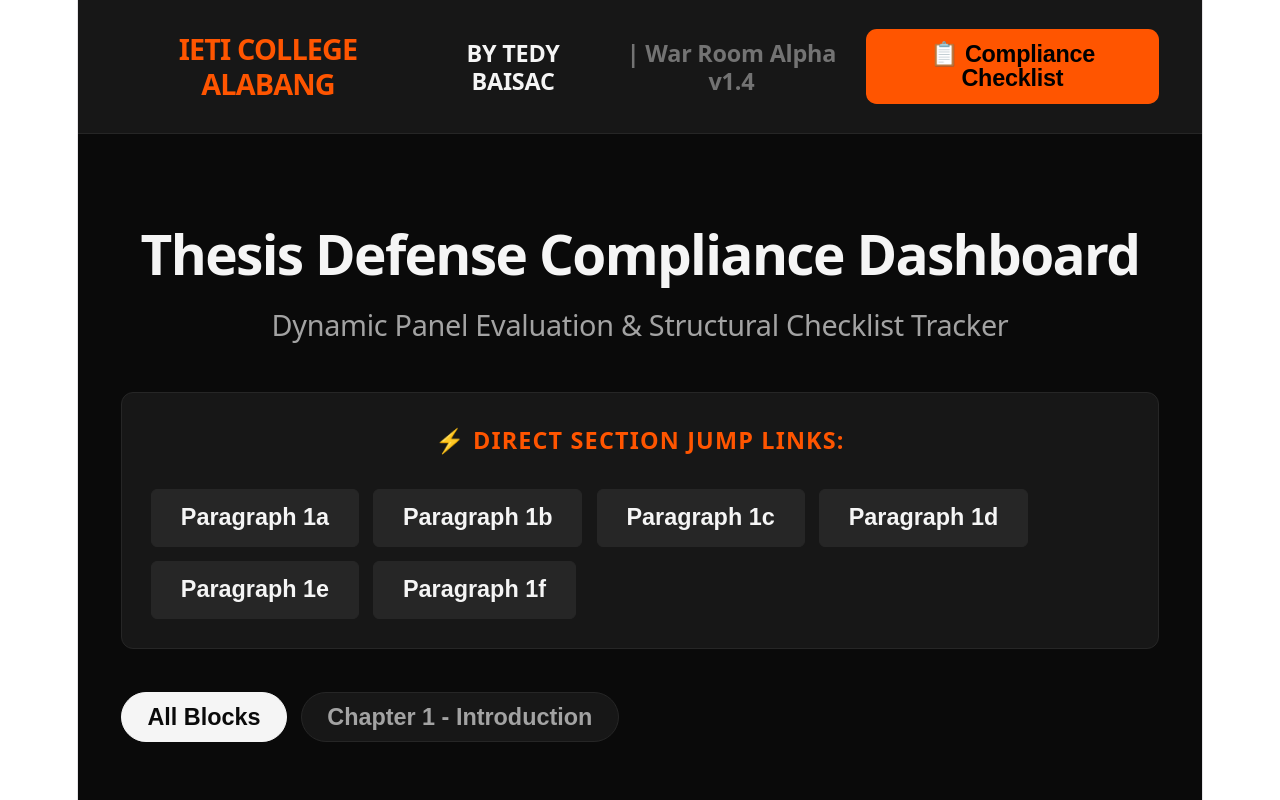
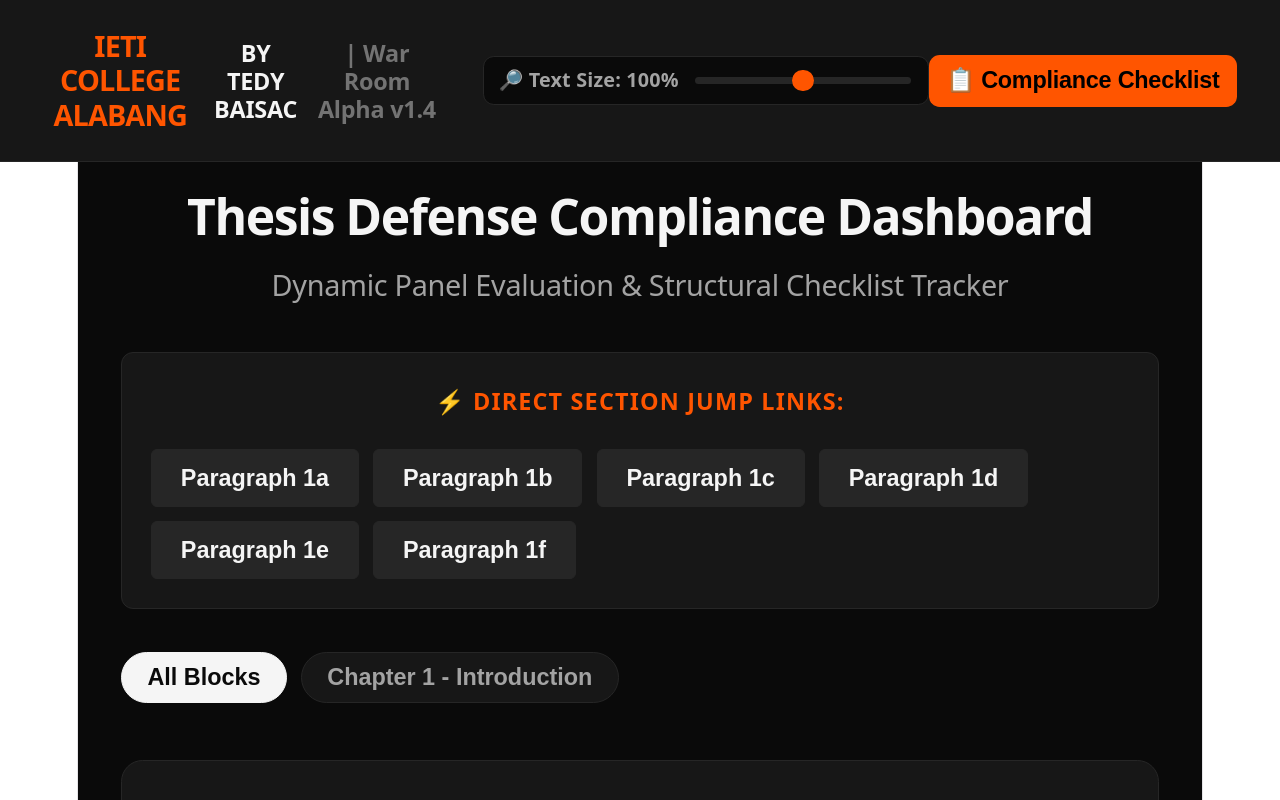
Before and after one commit to tedds9/thesis-dashboard, a React (Vite) app: page / in a window 1280 px wide. Shown: the top 800 px of the page. Built offline with nearby package versions, Linux system fonts and the light colour scheme.

Commit message:
Replace resizer buttons with a fluid range scale slider widget console

```diff
--- a/src/components/MainHub.css
+++ b/src/components/MainHub.css
@@ -1,33 +1,49 @@
 /* --- MOBILE FIRST DEFAULT LAYOUT --- */
 .hub-wrapper {
+  --text-zoom-multiplier: 1;
   min-height: 100vh;
   display: flex;
   flex-direction: column;
   background-color: var(--neutral-950);
   font-family: var(--font-main);
+  font-size: calc(1rem * var(--text-zoom-multiplier));
   line-height: var(--lh-body);
+  padding-top: 11.5rem; /* Balanced depth allowance clearance */
 }
 
 .hub-navigation-bar {
   background-color: var(--neutral-900);
   border-bottom: 1px solid var(--neutral-800);
-  padding: var(--space-sm);
-  display: grid; /* FIXED: Changes layout wrapper to grid layout matching your buttons */
-  grid-template-columns: 1fr auto;
-  gap: var(--space-xs);
+  padding: var(--space-xs) var(--space-sm);
+  display: flex;
+  justify-content: space-between;
   align-items: center;
-  position: sticky;
+  position: fixed;
   top: 0;
+  left: 0;
+  right: 0;
   z-index: 100;
+  transition: transform var(--transition-smooth);
+  transform: translateY(0);
+}
+
+.hub-navigation-bar.hub-hidden {
+  transform: translateY(-100%);
+}
+
+.hub-brand-group {
+  display: flex;
+  flex-direction: column;
+  gap: 0.6rem;
+  flex: 1;
 }
 
 .hub-brand {
   font-size: var(--fs-md);
   font-weight: var(--fw-display);
   color: var(--orange-500);
-  line-height: var(--lh-display); /* FIXED: Gives clearance space so titles don't touch */
+  line-height: var(--lh-display);
   letter-spacing: var(--ls-display);
-  display: block; /* FIXED: Allows content to separate into cleaner stacked layouts on mobile */
 }
 
 .hub-researcher-tag {
@@ -36,28 +52,74 @@
   font-size: var(--fs-sm);
   text-transform: uppercase;
   letter-spacing: var(--ls-compact);
-  display: block; /* FIXED: Prevents crowding by dropping to its own clean row lines on phone views */
-  margin-top: 0.2rem;
+  display: block;
+  margin-top: 0.1rem;
 }
 
 .hub-version-tag {
   color: var(--neutral-500);
   font-size: var(--fs-sm);
   letter-spacing: var(--ls-compact);
-  display: block; /* FIXED: Isolates version badge element from getting pushed into tags */
-  margin-top: 0.2rem;
+  display: block;
+  margin-top: 0.1rem;
+}
+
+/* 🎚️ Modernized Slider Interface Panel */
+.text-slider-container {
+  display: flex;
+  align-items: center;
+  gap: 0.8rem;
+  background-color: var(--neutral-950);
+  padding: 0.4rem 0.8rem;
+  border-radius: 0.6rem;
+  border: 1px solid var(--neutral-800);
+  width: fit-content;
+  max-width: 100%;
+}
+
+.slider-label {
+  font-size: 1.1rem;
+  font-weight: 700;
+  color: var(--neutral-400);
+  white-space: nowrap;
+}
+
+.hub-zoom-slider {
+  -webkit-appearance: none;
+  appearance: none;
+  width: 9rem;
+  height: 0.4rem;
+  background: var(--neutral-800);
+  border-radius: 999px;
+  outline: none;
+  cursor: pointer;
+}
+
+.hub-zoom-slider::-webkit-slider-thumb {
+  -webkit-appearance: none;
+  appearance: none;
+  width: 1.2rem;
+  height: 1.2rem;
+  border-radius: 50%;
+  background: var(--orange-500);
+  transition: transform 100ms ease;
+}
+.hub-zoom-slider::-webkit-slider-thumb:hover {
+  transform: scale(1.2);
 }
 
 .hub-tabs {
   display: flex;
   gap: var(--space-xs);
+  align-self: flex-start;
+  margin-top: 0.4rem;
 }
 
 .hub-tab-btn {
   background: transparent;
   border: none;
   color: var(--neutral-400);
-  padding: var(--space-xs) calc(var(--space-xs) * 1.5);
+  padding: var(--space-xs) calc(var(--space-xs) * 1.2);
   font-size: var(--fs-sm);
   font-weight: var(--fw-semi);
   cursor: pointer;
@@ -65,11 +127,6 @@
   line-height: var(--lh-compact);
   letter-spacing: var(--ls-compact);
   transition: var(--transition-smooth);
-}
-
-.hub-tab-btn:hover {
-  color: var(--neutral-100);
-  background-color: var(--neutral-800);
 }
 
 .hub-tab-btn.hub-active {
@@ -80,13 +137,13 @@
 
 .hub-viewport-header {
   text-align: center;
-  padding: var(--space-xl) var(--space-sm) 0 var(--space-sm);
+  padding: var(--space-md) var(--space-sm) 0 var(--space-sm);
   width: 100%;
   box-sizing: border-box;
 }
 
 .hub-viewport-header h1 {
-  font-size: calc(var(--fs-lg) + 1.2vw);
+  font-size: calc((var(--fs-lg) + 0.8vw) * var(--text-zoom-multiplier));
   font-weight: var(--fw-display);
   line-height: var(--lh-display);
   letter-spacing: var(--ls-display);
@@ -96,7 +153,7 @@
 
 .hub-viewport-header p {
   color: var(--neutral-400);
-  font-size: var(--fs-sm);
+  font-size: calc(var(--fs-sm) * var(--text-zoom-multiplier));
   margin-top: var(--space-xs);
   line-height: var(--lh-body);
   letter-spacing: var(--ls-compact);
@@ -111,36 +168,40 @@
   box-sizing: border-box;
 }
 
-.error {
-  color: #ef4444;
-  font-weight: var(--fw-display);
-  text-align: center;
-  padding: var(--space-md);
-}
+.error { color: #ef4444; font-weight: var(--fw-display); text-align: center; padding: var(--space-md); }
 
 /* --- 🖥️ DESKTOP SCALE RESPONSIVE MEDIA OVERRIDE --- */
 @media screen and (min-width: 48rem) {
+  .hub-wrapper {
+    padding-top: 8rem;
+  }
   .hub-navigation-bar {
     padding: var(--space-sm) var(--space-md);
-    display: flex; /* FIXED: Switches back to horizontal layout on larger laptop screens */
-    justify-content: space-between;
   }
-
+  .hub-brand-group {
+    flex-direction: row;
+    align-items: center;
+    gap: var(--space-md);
+  }
   .hub-brand {
-    display: flex; /* FIXED: Combines brand text elements side-by-side on wide viewports */
+    display: flex;
     align-items: center;
     gap: var(--space-xs);
   }
-
   .hub-researcher-tag, .hub-version-tag {
-    display: inline-block; /* FIXED: Resets elements to standard inline rendering */
+    display: inline-block;
     margin-top: 0;
   }
-
+  .hub-zoom-slider {
+    width: 12rem;
+  }
+  .hub-tabs {
+    align-self: center;
+    margin-top: 0;
+  }
   .hub-viewport-header p {
-    font-size: var(--fs-md);
+    font-size: calc(var(--fs-md) * var(--text-zoom-multiplier));
   }
-
   .hub-viewport-area {
     padding: var(--space-md) var(--space-md) var(--space-xl) var(--space-md);
   }
--- a/src/components/MainHub.jsx
+++ b/src/components/MainHub.jsx
@@ -1,10 +1,18 @@
-import { useState } from 'react';
+import { useState, useEffect } from 'react';
 import ChecklistView from './features/ChecklistView';
 import { DASHBOARD_BRANDING } from '../data/researchData';
+import '../configToken.css';
 import './MainHub.css';
 
 export default function MainHub() {
   const [activeFeature, setActiveFeature] = useState('checklist');
+
+  // ⚡ Scroll Tracking States
+  const [isVisible, setIsVisible] = useState(true);
+  const [lastScrollY, setLastScrollY] = useState(0);
+
+  // 🔍 Fluid Text Slider Multiplier Scale (1.0 is standard neutral fallback)
+  const [textScale, setTextScale] = useState(1.0);
 
   const features = [
     { id: 'checklist', label: '📋 Compliance Checklist', component: <ChecklistView /> }
@@ -12,15 +20,51 @@ export default function MainHub() {
 
   const currentFeature = features.find(f => f.id === activeFeature);
 
+  // 🔄 Fluid Scroll Management Listener Hook
+  useEffect(() => {
+    const handleScroll = () => {
+      const currentScrollY = window.scrollY;
+      if (currentScrollY < 10) {
+        setIsVisible(true);
+      } else if (currentScrollY > lastScrollY && currentScrollY > 50) {
+        setIsVisible(false);
+      } else if (currentScrollY < lastScrollY) {
+        setIsVisible(true);
+      }
+      setLastScrollY(currentScrollY);
+    };
+
+    window.addEventListener('scroll', handleScroll, { passive: true });
+    return () => window.removeEventListener('scroll', handleScroll);
+  }, [lastScrollY]);
+
   return (
-    <div className="hub-wrapper">
+    <div className="hub-wrapper" style={{ '--text-zoom-multiplier': textScale }}>
+
       {/* HUD HEADER PANEL */}
-      <header className="hub-navigation-bar">
-        <div className="hub-brand">
-          {DASHBOARD_BRANDING.schoolName}
-          <span className="hub-researcher-tag"> By {DASHBOARD_BRANDING.researcherName}</span>
-          <span className="hub-version-tag"> | {DASHBOARD_BRANDING.presentationMode}</span>
+      <header className={`hub-navigation-bar ${!isVisible ? 'hub-hidden' : ''}`}>
+        <div className="hub-brand-group">
+          <div className="hub-brand">
+            {DASHBOARD_BRANDING.schoolName}
+            <span className="hub-researcher-tag">By {DASHBOARD_BRANDING.researcherName}</span>
+            <span className="hub-version-tag">| {DASHBOARD_BRANDING.presentationMode}</span>
+          </div>
+
+          {/* 🎚️ DYNAMIC SLIDER CONSOLE CONTROLS */}
+          <div className="text-slider-container">
+            <span className="slider-label">🔎 Text Size: {Math.round(textScale * 100)}%</span>
+            <input
+              type="range"
+              min="0.75"
+              max="1.25"
+              step="0.05"
+              value={textScale}
+              onChange={(e) => setTextScale(parseFloat(e.target.value))}
+              className="hub-zoom-slider"
+            />
+          </div>
         </div>
+
         <div className="hub-tabs">
           {features.map((f) => (
             <button
```
Also changed, not shown: src/components/features/ResearchCardItem.css (+16 -16 lines), src/components/features/JumpLinksGrid.jsx (line endings or trailing spaces).
